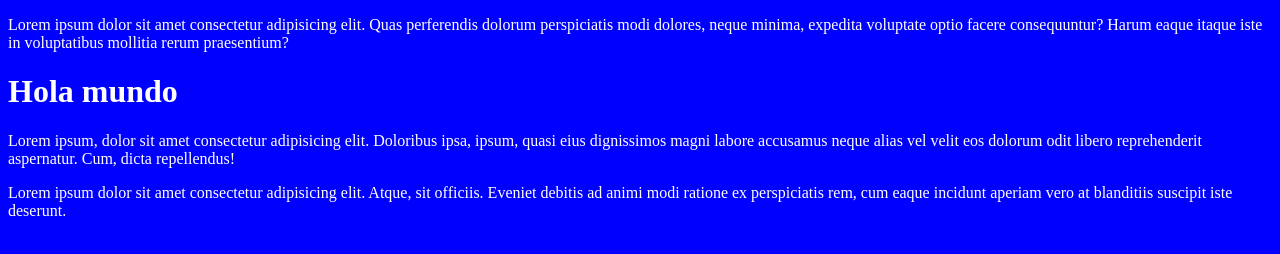
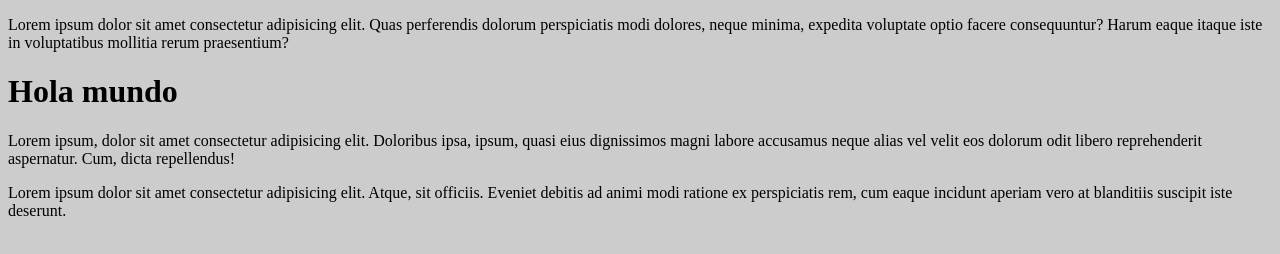
Before and after one commit to pehernandevl/mywebapp, a plain HTML site: page index.html in a window 1280 px wide. Drawn offline with Linux system fonts and the light colour scheme.

Commit message:
Se corigen los estilos css

```diff
--- a/css/main.css
+++ b/css/main.css
@@ -1,4 +1,4 @@
 body{
-    background-color: blue;
-    color: #fff;
+    background-color: #ccc;
+    color: #000;
 }
```
